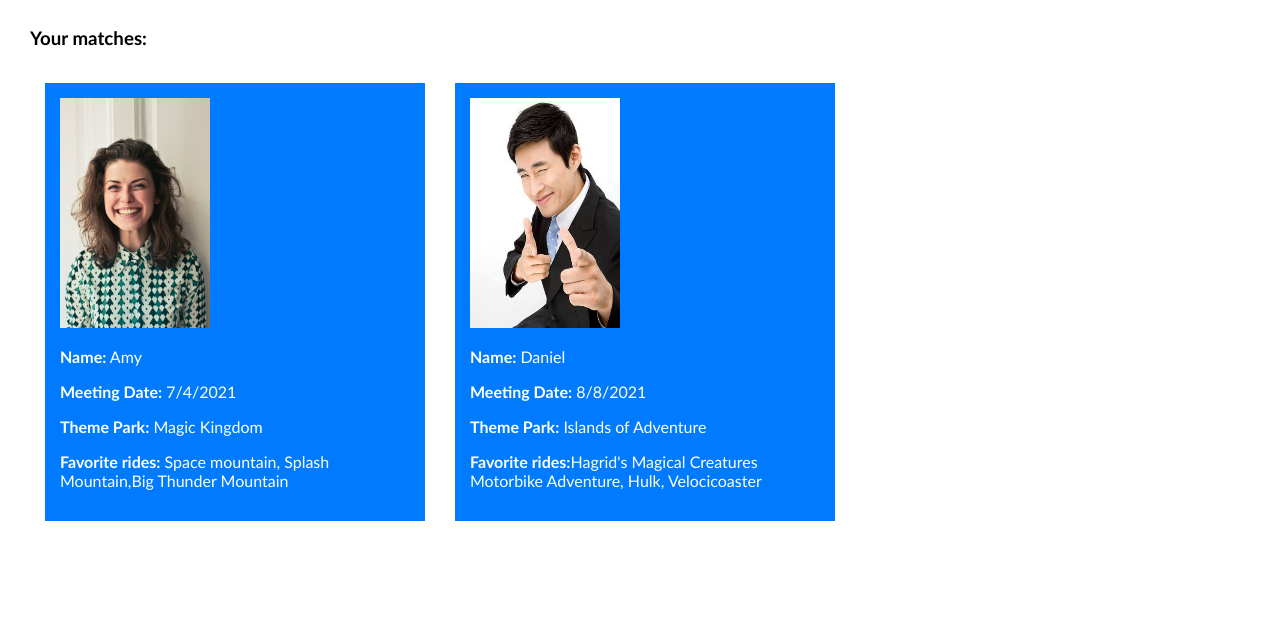
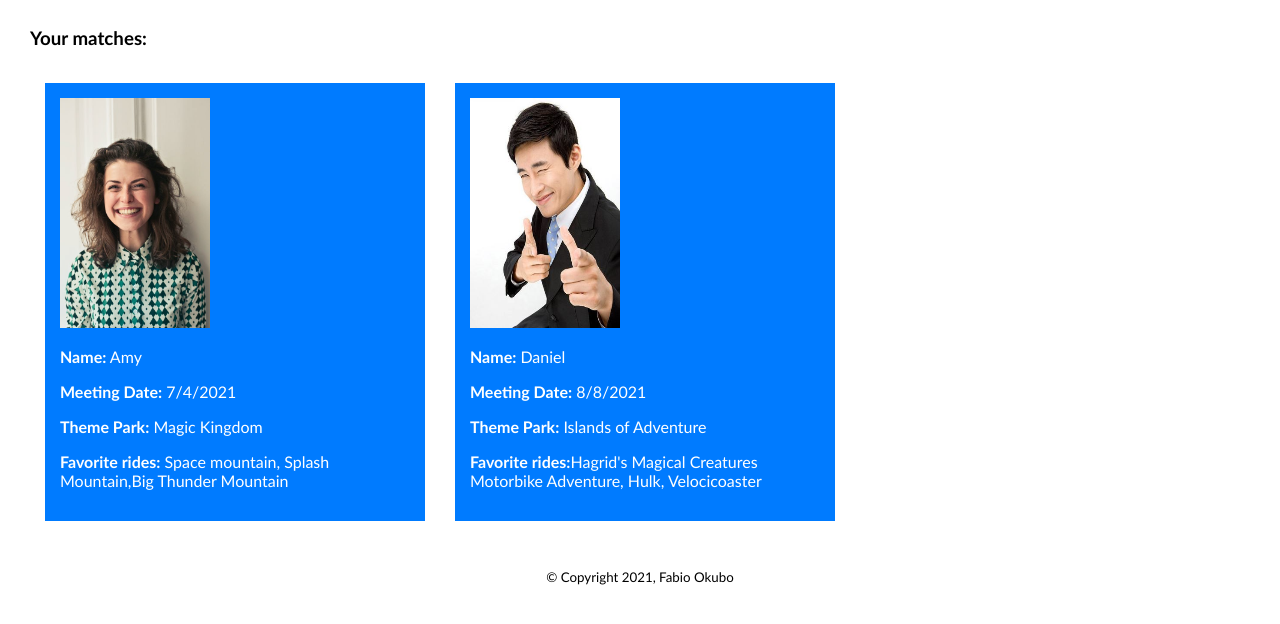
Before and after one commit to ok-fa/ok-fa.github.io, a plain HTML site: page matches.html in a window 1280 px wide. Shown: the part 72-696 px from the top of the page. Drawn offline with Linux system fonts and the light colour scheme.

Commit message:
added footers

```diff
--- a/matches.html
+++ b/matches.html
@@ -7,7 +7,7 @@
 
     <link href="styles.css" rel="stylesheet">
 
-    <title>Find a Buddy</title>
+    <title>Matches</title>
 </head>
 
 <body>
@@ -58,7 +58,7 @@
 
     </div>
 
-
+    <footer> <small>&copy; Copyright 2021, Fabio Okubo</small> </footer>
 </body>
 
 </html>
--- a/styles.css
+++ b/styles.css
@@ -265,6 +265,9 @@ tbody tr:hover {
     background: yellow;
 }
 
+footer {
+    text-align: center;
+}
 
 
 
```
Also changed, not shown: discussions.html (+2 -2 lines), find_a_buddy.html (+1 -1 lines), index.html (+1 -0 lines), locations.html (+4 -1 lines).
